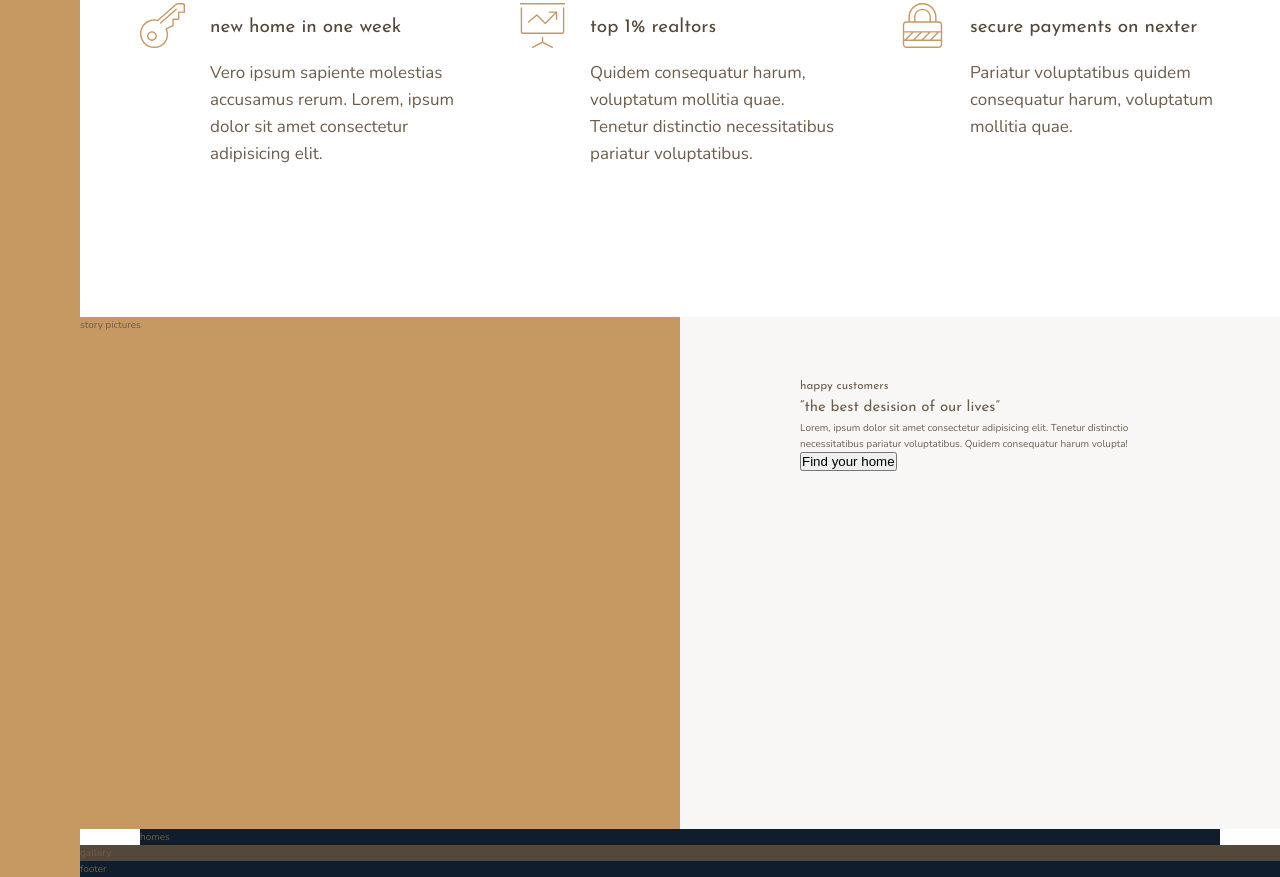
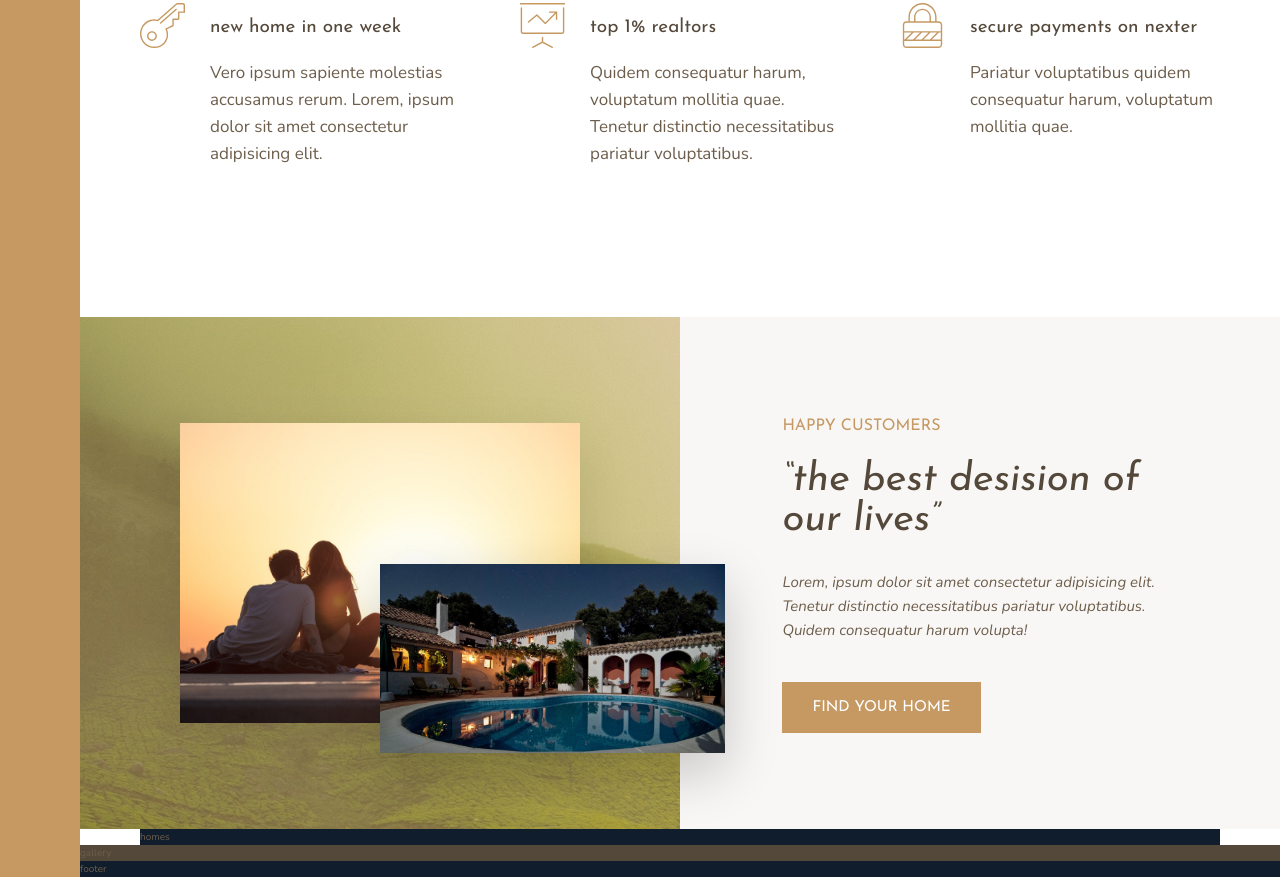
Before and after one commit to Amir-shz/sass_P3, a website: page index.html in a window 1280 px wide. Shown: the part 991-1868 px from the top of the page. Drawn offline with nearby package versions, Linux system fonts and the light colour scheme.

Commit message:
after story section

```diff
--- a/index.html
+++ b/index.html
@@ -88,10 +88,21 @@
                 </p>
             </div>
         </section>
-        <div class="story__pictures">story pictures</div>
+        <div class="story__pictures">
+            <img
+                src="./img/story-1.jpeg"
+                alt="couple with new house"
+                class="story__img--1"
+            />
+            <img
+                src="./img/story-2.jpeg"
+                alt="new house"
+                class="story__img--2"
+            />
+        </div>
         <div class="story__content">
-            <h3 class="heading-3">happy customers</h3>
-            <h2 class="heading-2">
+            <h3 class="heading-3 mb-sm">happy customers</h3>
+            <h2 class="heading-2 heading-2--dark mb-md">
                 &ldquo;the best desision of our lives&rdquo;
             </h2>
             <p class="story__text">
--- a/sass/_story.scss
+++ b/sass/_story.scss
@@ -2,11 +2,52 @@
     &__pictures {
         background-color: $color-primary;
         grid-column: full-start / col-end 4;
+        background-image: linear-gradient(
+                rgba($color-primary, 0.5),
+                rgba($color-primary, 0.5)
+            ),
+            url(../img/back.jpg);
+
+        display: grid;
+        grid-template-columns: repeat(6, 1fr);
+        grid-template-rows: repeat(6, 1fr);
+        align-items: center;
     }
+
+    &__img--1 {
+        width: 100%;
+        grid-row: 2 / 6;
+        grid-column: 2 / 6;
+        box-shadow: 0 2rem 5rem rgba(#000, 0.1);
+    }
+
+    &__img--2 {
+        width: 115%;
+        grid-column: 4 / 7;
+        grid-row: 4 / 6;
+        z-index: 20;
+        box-shadow: 0 2rem 5rem rgba(#000, 0.2);
+    }
+
     &__content {
         background-color: $color-grey-light-1;
         grid-column: col-start 5 / full-end;
 
-        padding: 6rem 12rem;
+        padding: 6rem 8vw;
+
+        // display: flex;
+        // flex-direction: column;
+        // justify-content: center;
+        // align-items: flex-start;
+
+        display: grid;
+        align-content: center;
+        justify-items: start;
+    }
+
+    &__text {
+        font-size: 1.5rem;
+        font-style: italic;
+        margin-bottom: 4rem;
     }
 }
--- a/sass/_typography.scss
+++ b/sass/_typography.scss
@@ -8,9 +8,21 @@
 }
 .heading-2 {
     @extend %heading;
+    font-size: 4rem;
+    font-style: italic;
+    line-height: 1;
+    &--light {
+        color: $color-grey-light-1;
+    }
+    &--dark {
+        color: $color-grey-dark-1;
+    }
 }
 .heading-3 {
     @extend %heading;
+    font-size: 1.6rem;
+    color: $color-primary;
+    text-transform: uppercase;
 }
 .heading-4 {
     @extend %heading;
@@ -22,3 +34,32 @@
         color: $color-grey-dark-1;
     }
 }
+
+.btn {
+    background-color: $color-primary;
+    color: #fff;
+    border: none;
+    border-radius: 0;
+    font-family: $font-display;
+    font-size: 1.5rem;
+    text-transform: uppercase;
+    padding: 1.8rem 3rem;
+    cursor: pointer;
+    transition: all 0.2s;
+    &:hover {
+        background-color: $color-primary-dark;
+    }
+}
+
+.mb-sm {
+    margin-bottom: 2rem;
+}
+.mb-md {
+    margin-bottom: 3rem;
+}
+.mb-lg {
+    margin-bottom: 4rem;
+}
+.mb-hg {
+    margin-bottom: 8rem;
+}
```
Also changed, not shown: css/style.css.
